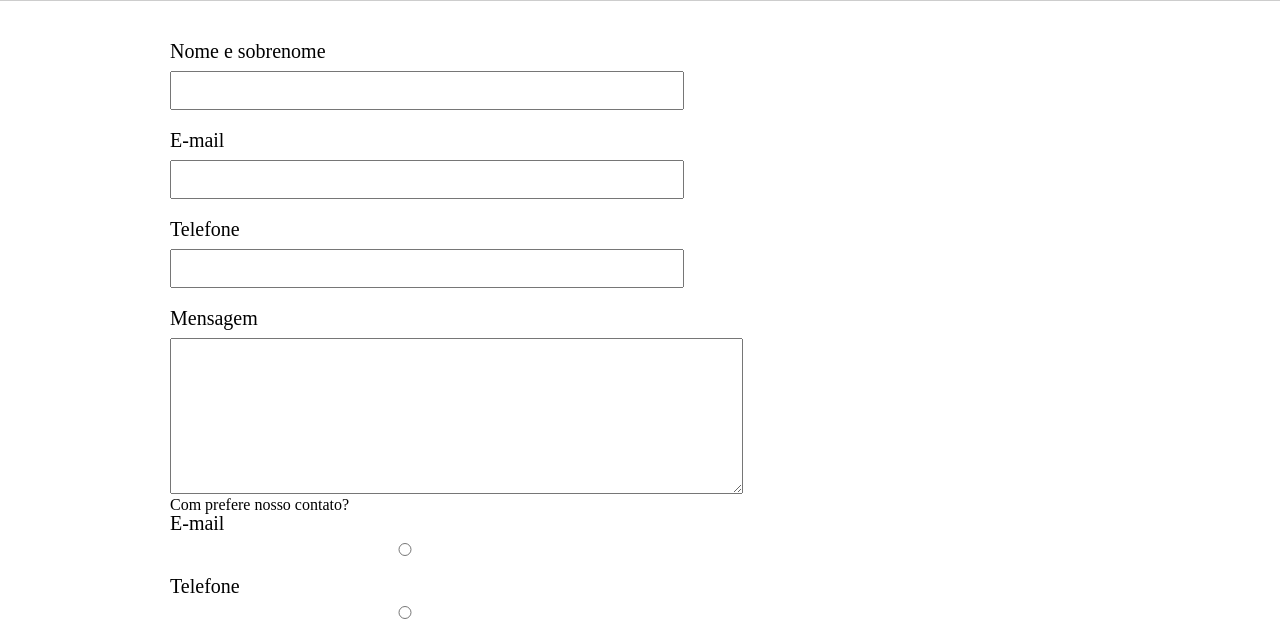
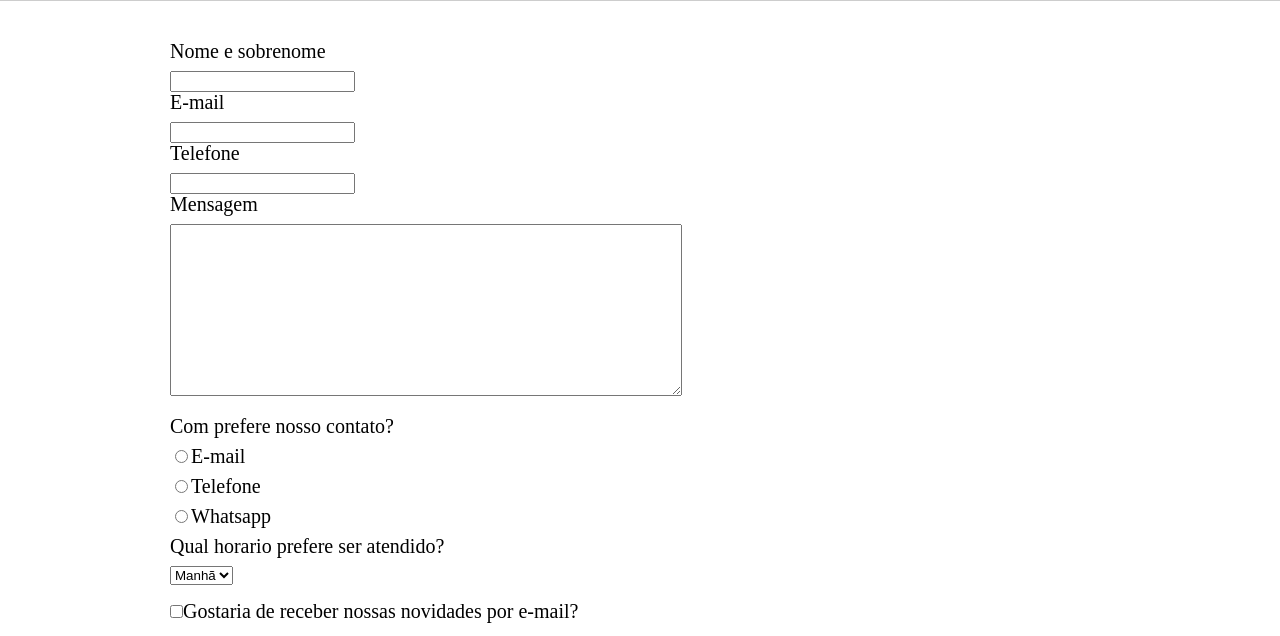
Before and after one commit to LinsNaomy/LinsNaomy, a plain HTML site: page HTML5 and CSS3/contato.html in a window 1280 px wide. Shown: the part 292-928 px from the top of the page. Drawn offline with Linux system fonts and the light colour scheme.

Commit message:
Part 3 - different types

```diff
--- a/HTML5 and CSS3/contato.html
+++ b/HTML5 and CSS3/contato.html
@@ -25,30 +25,37 @@
         <main>
             <form>
                 <label for="nomesobrenome">Nome e sobrenome</label>
-                <input type="text" id="nomesobrenome">
+                <input type="text" id="nomesobrenome" class="input-padrao">
 
                 <label for="email">E-mail</label>
-                <input type="text" id="email">
+                <input type="text" id="email" class="input-padrao">
 
                 <label for="telefone">Telefone</label>
-                <input type="text" id="telefone">
+                <input type="text" id="telefone" class="input-padrao">
 
                 <label for="mensagem">Mensagem</label>
-                <textarea cols="69" rows="10" id="mensagem"></textarea>
+                <textarea cols="69" rows="10" id="mensagem" class="input-padrao"></textarea>
 
                 <div>
                     <p>Com prefere nosso contato?</p>
-                    <label for="radio-email">E-mail</label>
-                    <input type="radio" name=" contato" value="email" id="radio-email">
+                    <label for="radio-email"><input type="radio" name=" contato" value="email" id="radio-email">E-mail</label>
 
-                    <label for="radio-telefone">Telefone</label>
-                    <input type="radio" name=" contato" value="telefone" id="radio-telefone">
+                    <label for="radio-telefone"><input type="radio" name=" contato" value="telefone" id="radio-telefone">Telefone</label>
 
-                    <label for="radio-whatsapp">Whatsapp</label>
-                    <input type="radio" name=" contato" value="whatspapp" id="radio-whatsapp">
+                    <label for="radio-whatsapp"><input type="radio" name=" contato" value="whatspapp" id="radio-whatsapp">Whatsapp</label>
+
                 </div>
 
-                <label>Gostaria de receber nossas novidades por e-mail?<input type="checkbox"></label>
+                <div>
+                <p>Qual horario prefere ser atendido?</p>
+                <select>
+                    <option>Manhã</option>
+                    <option>Tarde</option>
+                    <option>Noite</option>
+                </select>
+                </div>
+
+                <label><input type="checkbox" class="checkbox">Gostaria de receber nossas novidades por e-mail?</label>
 
 
                 <input type="submit" value="Enviar Formulario">
--- a/HTML5 and CSS3/style.css
+++ b/HTML5 and CSS3/style.css
@@ -19,7 +19,7 @@ nav li {
     display: inline;
     margin: 0 0 0 15px;
 
-}
+}class="input-padrao"
 
 nav a {
     text-transform: uppercase;
@@ -101,14 +101,18 @@ form {
     margin: 40px 0;
 
 }
-form label {
+form label, form p {
     display: block;
     font-size: 20px;
     margin: 0 0 10px;
 }
-form input {
+.input-padrao form input, form textarea {
     display: block;
     margin: 0 0 20px;
     padding: 10px 20px;
     width: 50%;
 }
+
+.checkbox {
+    margin: 20px 0;
+}
```
